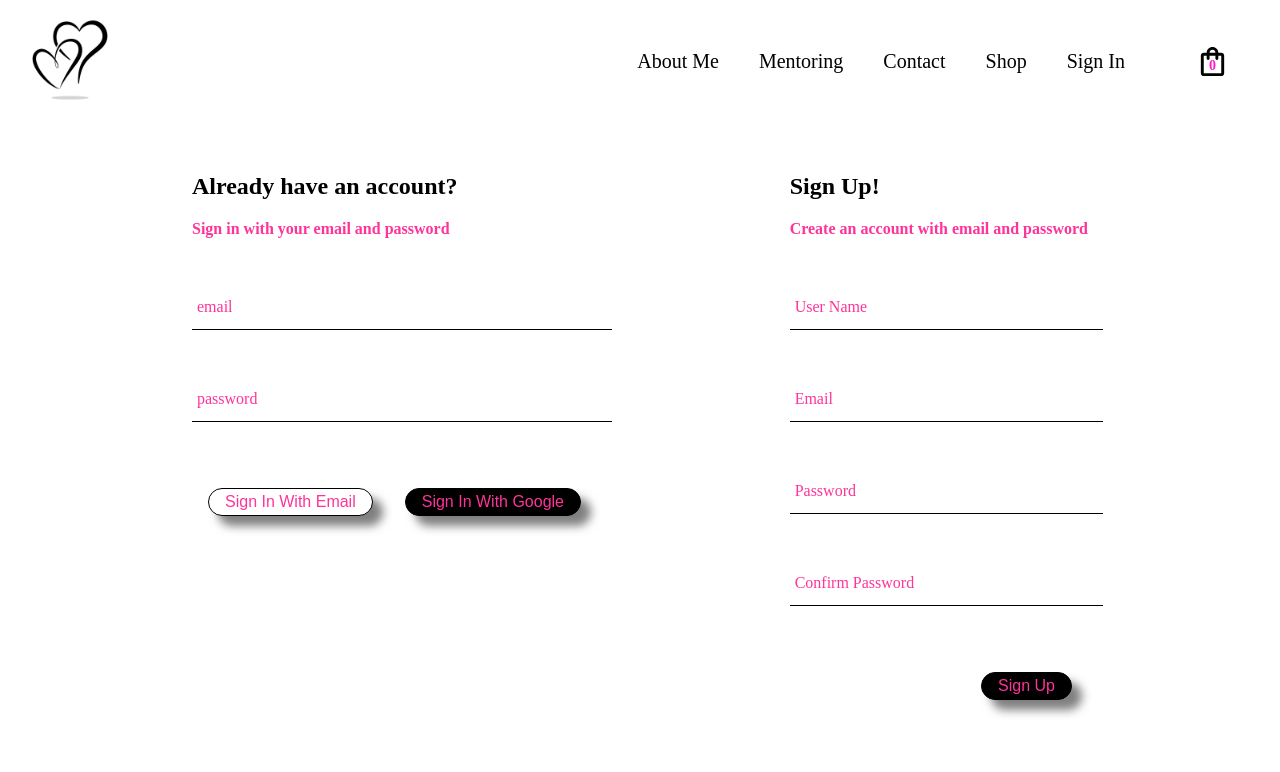
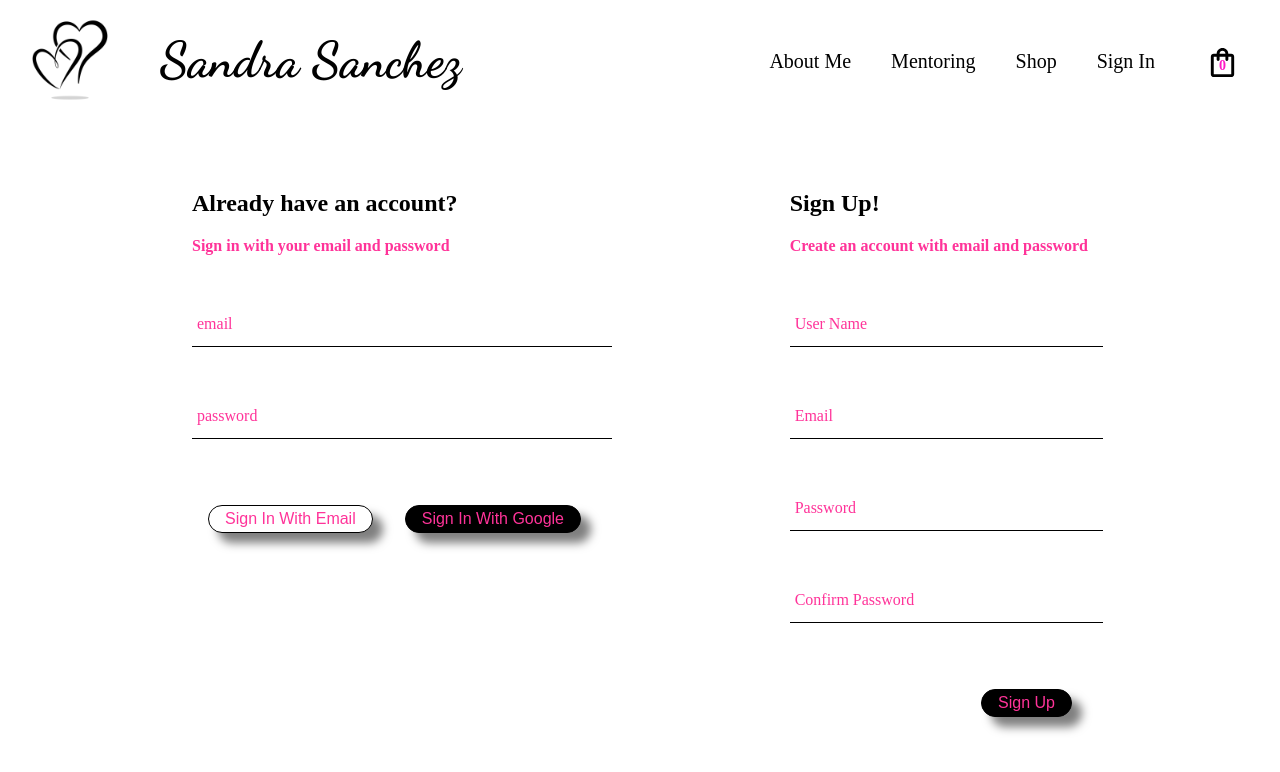
Before and after one commit to theRealEnso/SandraSanchezArt, a React (Vite) app in the folder SandraSanchezArt/: page /authentication in a window 1280 px wide. Shown: the top 772 px of the page. Built offline with nearby package versions, Linux system fonts and the light colour scheme; no server answers.

Commit message:
created and fixed custom navbar. Added dropdown menu to display for Mentoring and Shop. Added additional styling for home page, and changed font style of the artist name displayed on the top left of home page

```diff
--- a/SandraSanchezArt/index.html
+++ b/SandraSanchezArt/index.html
@@ -3,6 +3,9 @@
   <head>
     <meta charset="UTF-8" />
     <link rel="icon" type="image/svg+xml" href="/vite.svg" />
+    <link rel="preconnect" href="https://fonts.googleapis.com">
+    <link rel="preconnect" href="https://fonts.gstatic.com" crossorigin>
+    <link href="https://fonts.googleapis.com/css2?family=Dancing+Script:wght@400..700&display=swap" rel="stylesheet">
     <meta name="viewport" content="width=device-width, initial-scale=1.0" />
     <script src="https://kit.fontawesome.com/a5fc383392.js" crossorigin="anonymous"></script>
     <title>Sandra Sanchez Art</title>
--- a/SandraSanchezArt/src/components/form-inputs/form-input-styles.tsx
+++ b/SandraSanchezArt/src/components/form-inputs/form-input-styles.tsx
@@ -24,7 +24,11 @@ export const Label = styled.label<LabelProps>`
   transition: 700ms ease all;
 
   //if shrink is truthy, then apply the shrinkLabelStyles
+  //destructuring shrink directly off of props
   ${({ shrink }) => shrink && shrinkLabelStyles};
+
+  //alternative, does the same thing
+  // ${(props) => props.shrink && shrinkLabelStyles};
 `;
 
 export const Input = styled.input`
--- a/SandraSanchezArt/src/routes/Navigation/navigation-component.tsx
+++ b/SandraSanchezArt/src/routes/Navigation/navigation-component.tsx
@@ -1,5 +1,5 @@
-import { Fragment, useContext } from "react";
-import { NavigationContainer, HeartsLogoContainer, HeartsLogo, NavLinksContainer, NavLink, ShoppingCartContainer, ShoppingCart, CartQuantityDisplay } from "./navigation-styles";
+import { Fragment, FC, MouseEvent, useContext, useState, useEffect} from "react";
+import { NavigationContainer, NavbarContainer, NavList, NavItem, NavLink, Dropdown, DropdownLink, DropdownToggle, HeartsLogoContainer, HeartsLogo, ShoppingCartContainer, ShoppingCart, CartQuantityDisplay } from "./navigation-styles";
 import heartsLogo from '../../assets/images/hearts.jpg'; // attribute to <a href="https://www.freepik.com/free-vector/hand-drawn-overlapping-hearts-black-colour_94357366.htm#query=heart&position=49&from_view=search&track=sph&uuid=31435bda-b504-4a85-a5ce-60fd6359f940">Image by juicy_fish</a> on Freepik
 
 import { Outlet } from "react-router-dom";
@@ -7,8 +7,41 @@ import { UserContext } from "../../contexts/user-context";
 
 import { signOutAuthUser } from "../../utilities/firebase-utilities";
 
-const Navigation = () => {
+const Navigation: FC = () => {
     const {currentUser} = useContext(UserContext);
+    const [isMentoringDropdownOpen, setIsMentoringDropdownOpen] = useState(false);
+    const [isShopDropdownOpen, setIsShopDropdownOpen] = useState(false);
+
+    const toggleMentoringDropDown = () => setIsMentoringDropdownOpen(!isMentoringDropdownOpen);
+    const toggleShopDropdown = () => setIsShopDropdownOpen(!isShopDropdownOpen);
+
+
+
+    useEffect(() => {
+        const closeMentoringDropdown = (event) => {
+            // console.log(event);
+            if(event.target.id !== 'mentoring'){
+                setIsMentoringDropdownOpen(false);
+            }
+        };
+
+        document.body.addEventListener("click", closeMentoringDropdown);
+
+        return () => document.body.removeEventListener("click", closeMentoringDropdown)
+    }, []);
+
+    useEffect(() => {
+        const closeShopDropdown = (event) => {
+            // console.log(event);
+            if(event.target.id !== "shop"){
+                setIsShopDropdownOpen(false)
+            }
+        }
+
+        document.body.addEventListener("click", closeShopDropdown);
+
+        return () => document.body.removeEventListener("click", closeShopDropdown);
+    },[])
 
     return (
         <Fragment>
@@ -18,19 +51,36 @@ const Navigation = () => {
                     <HeartsLogo src={heartsLogo}></HeartsLogo>
                 </HeartsLogoContainer>
 
-                <NavLinksContainer>
-                    <NavLink to='/about'>About Me</NavLink>
-                    <NavLink to='/mentoring'>Mentoring</NavLink>
-                    <NavLink to='/contact'>Contact</NavLink>
-                    <NavLink to='/shop'>Shop</NavLink>
-                    {currentUser ? (<NavLink to='/' onClick={signOutAuthUser}>Sign Out</NavLink>) : <NavLink to='/authentication'>Sign In</NavLink>}
-                </NavLinksContainer>
+                <h1>Sandra Sanchez</h1>
 
-                <ShoppingCartContainer>
-                    <ShoppingCart fontSize='large'></ShoppingCart>
-                    <CartQuantityDisplay>0</CartQuantityDisplay>
-                </ShoppingCartContainer>
+                <NavbarContainer>
+                    <NavList>
+                        <NavItem><NavLink to='/about'>About Me</NavLink></NavItem>
 
+                        <NavItem>
+                            <DropdownToggle id="mentoring" onClick={toggleMentoringDropDown}>Mentoring</DropdownToggle>
+                            <Dropdown open={isMentoringDropdownOpen}>
+                                <DropdownLink to="">Private Lessons</DropdownLink>
+                                <DropdownLink to="">Group Classes</DropdownLink>
+                            </Dropdown>
+                        </NavItem>
+
+                        <NavItem>
+                            <DropdownToggle id="shop" onClick={toggleShopDropdown}>Shop</DropdownToggle>
+                            <Dropdown open={isShopDropdownOpen}>
+                                <DropdownLink to="">Inks</DropdownLink>
+                                <DropdownLink to="">Illustrations</DropdownLink>
+                                <DropdownLink to="">Fine Art</DropdownLink>
+                            </Dropdown>
+                        </NavItem>
+                        {currentUser ? <NavItem><NavLink to='/' onClick={signOutAuthUser}>Sign Out</NavLink></NavItem> : <NavItem><NavLink to='/authentication'>Sign In</NavLink></NavItem> }
+                    </NavList>
+
+                    <ShoppingCartContainer>
+                        <ShoppingCart fontSize='large'></ShoppingCart>
+                        <CartQuantityDisplay>0</CartQuantityDisplay>
+                    </ShoppingCartContainer>
+                </NavbarContainer>
 
             </NavigationContainer>
 
@@ -41,3 +91,47 @@ const Navigation = () => {
 };
 
 export default Navigation;
+
+// import { Fragment, useContext } from "react";
+// import { NavigationContainer, HeartsLogoContainer, HeartsLogo, NavLinksContainer, NavLink, ShoppingCartContainer, ShoppingCart, CartQuantityDisplay } from "./navigation-styles";
+// import heartsLogo from '../../assets/images/hearts.jpg'; // attribute to <a href="https://www.freepik.com/free-vector/hand-drawn-overlapping-hearts-black-colour_94357366.htm#query=heart&position=49&from_view=search&track=sph&uuid=31435bda-b504-4a85-a5ce-60fd6359f940">Image by juicy_fish</a> on Freepik
+
+// import { Outlet } from "react-router-dom";
+// import { UserContext } from "../../contexts/user-context";
+
+// import { signOutAuthUser } from "../../utilities/firebase-utilities";
+
+// const Navigation = () => {
+//     const {currentUser} = useContext(UserContext);
+
+//     return (
+//         <Fragment>
+
+//             <NavigationContainer>
+//                 <HeartsLogoContainer to='/'>
+//                     <HeartsLogo src={heartsLogo}></HeartsLogo>
+//                 </HeartsLogoContainer>
+
+//                 <NavLinksContainer>
+//                     <NavLink to='/about'>About Me</NavLink>
+//                     <NavLink to='/mentoring'>Mentoring</NavLink>
+//                     <NavLink to='/contact'>Contact</NavLink>
+//                     <NavLink to='/shop'>Shop</NavLink>
+//                     {currentUser ? (<NavLink to='/' onClick={signOutAuthUser}>Sign Out</NavLink>) : <NavLink to='/authentication'>Sign In</NavLink>}
+//                 </NavLinksContainer>
+
+//                 <ShoppingCartContainer>
+//                     <ShoppingCart fontSize='large'></ShoppingCart>
+//                     <CartQuantityDisplay>0</CartQuantityDisplay>
+//                 </ShoppingCartContainer>
+
+
+//             </NavigationContainer>
+
+//             <Outlet></Outlet>
+//         </Fragment>
+
+//     );
+// };
+
+// export default Navigation;
--- a/SandraSanchezArt/src/routes/Navigation/navigation-styles.tsx
+++ b/SandraSanchezArt/src/routes/Navigation/navigation-styles.tsx
@@ -5,9 +5,10 @@ import ShoppingBagOutlinedIcon from '@mui/icons-material/ShoppingBagOutlined';
 
 const hoverColor = `rgb(255, 51, 119)`;
 
-export const NavigationContainer = styled.div`
-    display: flex;
-`
+type DropdownProps = {
+    open: boolean;
+}
+
 export const HeartsLogoContainer = styled(Link)`
     display: flex;
 `
@@ -20,34 +21,101 @@ export const HeartsLogo = styled.img`
     color: pink;
 `
 
-export const NavLinksContainer = styled.div`
+export const NavigationContainer = styled.div`
+    display: flex;
+    // margin-bottom: 30px;
+
+    h1 {
+        position: relative;
+        bottom: 10px;
+        right: 20px;
+        margin: 40px;
+        font-family: "Dancing Script", cursive;
+        font-weight: 700;
+        font-size: 50px;
+    }
+`
+
+export const NavbarContainer = styled.nav`
     display: flex;
     margin-left: auto;
-    padding: 0 50px;
-    align-items: center;
-    justify-content: flex-end;
+`
+
+export const NavList = styled.ul`
+    list-style-type: none;
+    margin: 0 10px;
+    position: relative;
+    left: 20px;
+`
+
+export const NavItem = styled.li`
+    float: left;
 `
 
 export const NavLink = styled(Link)`
     display: flex;
-    justify-content: flex-end;
     cursor: pointer;
     padding: 0 20px;
     margin: 50px 0;
     font-size: 20px;
     color: black;
     text-decoration: none;
+    text-align: center;
     transition: color 0.5s ease;
 
     &:hover {
         color: ${hoverColor}
     }
 `
+
+export const DropdownToggle = styled.div`
+    cursor: pointer;
+    display: inline-block;
+    position: relative;
+    top: 50px;
+    color: black;
+    text-align: center;
+    // padding: 0px 16px;
+    margin: 0 20px;
+    text-decoration: none;
+    font-size: 20px;
+    transition: 0.5s ease;
+
+    &:hover {
+    color: ${hoverColor};
+    }
+`;
+
+export const Dropdown = styled.div<DropdownProps>`
+    display: none;
+    position: absolute;
+    background-color: #f9f9f9;
+    min-width: 140px;
+    box-shadow: 0 8px 16px 0 rgba(0, 0, 0, 0.2);
+    z-index: 1000;
+    margin: 50px 0;
+    overflow: visible;
+
+    ${(props) => props.open && 'display: block;'};
+`
+
+export const DropdownLink = styled(Link)`
+  color: black;
+  padding: 12px 20px;
+  display: block;
+  text-decoration: none;
+
+  &:hover {
+    color: ${hoverColor};
+    background-color: #ddd;
+  }
+`;
+
 export const ShoppingCartContainer = styled.div`
     position: relative;
     display: flex;
     align-items: center;
-    margin-right: 50px;
+    margin: 0px 40px 15px; 0;
 `
 
 export const ShoppingCart = styled(ShoppingBagOutlinedIcon)`
@@ -63,3 +131,68 @@ export const CartQuantityDisplay = styled.span`
     font-size: 14px;
     font-weight: bold;
 `
+// import styled from 'styled-components';
+// import { Link } from 'react-router-dom';
+
+// import ShoppingBagOutlinedIcon from '@mui/icons-material/ShoppingBagOutlined';
+
+// const hoverColor = `rgb(255, 51, 119)`;
+
+// export const NavigationContainer = styled.div`
+//     display: flex;
+// `
+// export const HeartsLogoContainer = styled(Link)`
+//     display: flex;
+// `
+
+// export const HeartsLogo = styled.img`
+//     height: 100px;
+//     width: 100px;
+//     margin: 10px 20px;
+//     cursor: pointer;
+//     color: pink;
+// `
+
+// export const NavLinksContainer = styled.div`
+//     display: flex;
+//     margin-left: auto;
+//     padding: 0 50px;
+//     align-items: center;
+//     justify-content: flex-end;
+// `
+
+// export const NavLink = styled(Link)`
+//     display: flex;
+//     justify-content: flex-end;
+//     cursor: pointer;
+//     padding: 0 20px;
+//     margin: 50px 0;
+//     font-size: 20px;
+//     color: black;
+//     text-decoration: none;
+//     transition: color 0.5s ease;
+
+//     &:hover {
+//         color: ${hoverColor}
+//     }
+// `
+// export const ShoppingCartContainer = styled.div`
+//     position: relative;
+//     display: flex;
+//     align-items: center;
+//     margin-right: 50px;
+// `
+
+// export const ShoppingCart = styled(ShoppingBagOutlinedIcon)`
+//     // margin-right: 20px;
+// `
+// export const CartQuantityDisplay = styled.span`
+//     position: absolute; // removed from normal doc flow, position relative to nearest ancestor, which is the ShoppingCartContainer
+//     top: 58px;
+//     right: 11px;
+//     color: rgb(255, 26, 198);
+//     padding: 0 3px;
+//     border-radius: 40%;
+//     font-size: 14px;
+//     font-weight: bold;
+// `
```
Also changed, not shown: SandraSanchezArt/src/components/Directory Item/directory-item.styles.tsx (+6 -4 lines), SandraSanchezArt/src/components/Footer/footer-styles.tsx (+11 -5 lines).
